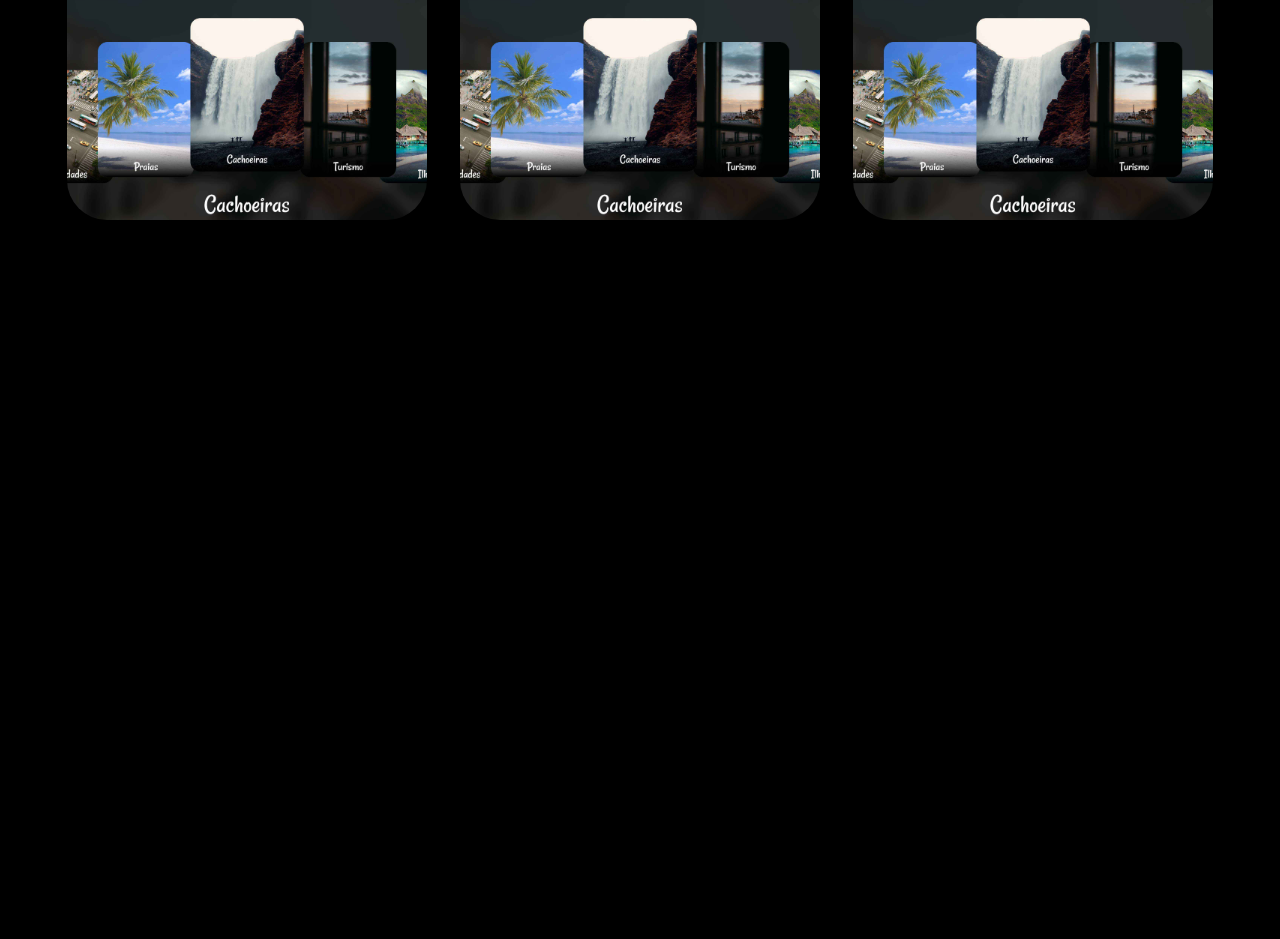
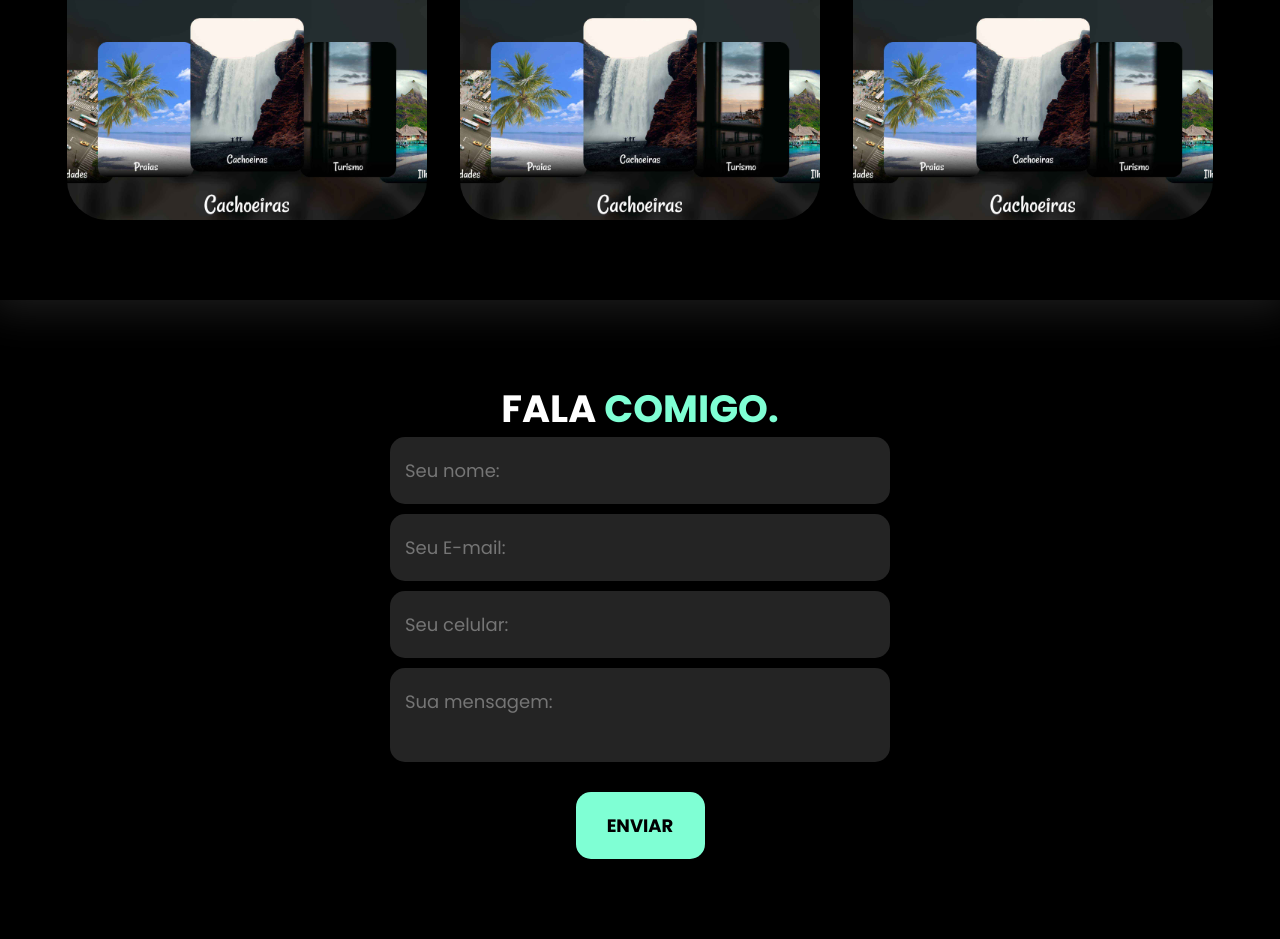
Before and after one commit to mateusmoraes6/Portifolio, a plain HTML site: page index.html in a window 1280 px wide. Shown: the part 2134-3073 px from the top of the page. Before the commit the page ends 2434 px from the top, so only its background shows below. Drawn offline with nearby package versions, Linux system fonts and the light colour scheme.

Commit message:
section formulario

```diff
--- a/index.html
+++ b/index.html
@@ -138,6 +138,21 @@
                 </div>
             </div>
         </section>
+
+        <section class="formulario">
+            <div class="interface">
+                <h2 class="titulo">FALA <span>COMIGO.</span></h2>
+
+                <form action="">
+                    <input type="text" name="" id="" placeholder="Seu nome:" required>
+                    <input type="text" name="" id="" placeholder="Seu E-mail:" required>
+                    <input type="text" name="" id="" placeholder="Seu celular:">
+                    <textarea name="" id="" placeholder="Sua mensagem:" required></textarea>
+                    <div class="btn-enviar"><input type="submit" value="ENVIAR"></div>
+                </form>
+            </div>
+        </section>
+
     </main>
 
 </body>
--- a/style.css
+++ b/style.css
@@ -77,7 +77,7 @@ header nav ul li {
     padding: 0 40px;
 }
 
-button:hover {
+button:hover, form .btn-enviar input:hover {
     background: linear-gradient(to left, gray , white);
     box-shadow: 0px 0px 8px aqua;
     transform: scale(1.05);
@@ -244,3 +244,47 @@ section.portifolio .flex {
 .overlay:hover {
     opacity: 1;
 }
+
+/* Formularios */
+section.formulario {
+    padding: 80px 4%;
+}
+
+form {
+    max-width: 500px;
+    margin: 0 auto;
+    display: flex;
+    justify-content: center;
+    flex-direction: column;
+    gap: 10px;
+}
+
+form input, form textarea {
+    width: 100%;
+    background-color: #242424;
+    border: 0;
+    outline: 0;
+    padding: 20px 15px;
+    border-radius: 15px;
+    color: #fff;
+    font-size: 18px;
+}
+
+form textarea {
+    resize: none;
+    max-height: 150px;
+}
+
+form .btn-enviar {
+    margin-top: 20px;
+    text-align: center;
+}
+
+form .btn-enviar input {
+    width: 129px;
+    background-color: aquamarine;
+    color: #000;
+    font-weight: 700;
+    cursor: pointer;
+    transition: .2s;
+}
```
